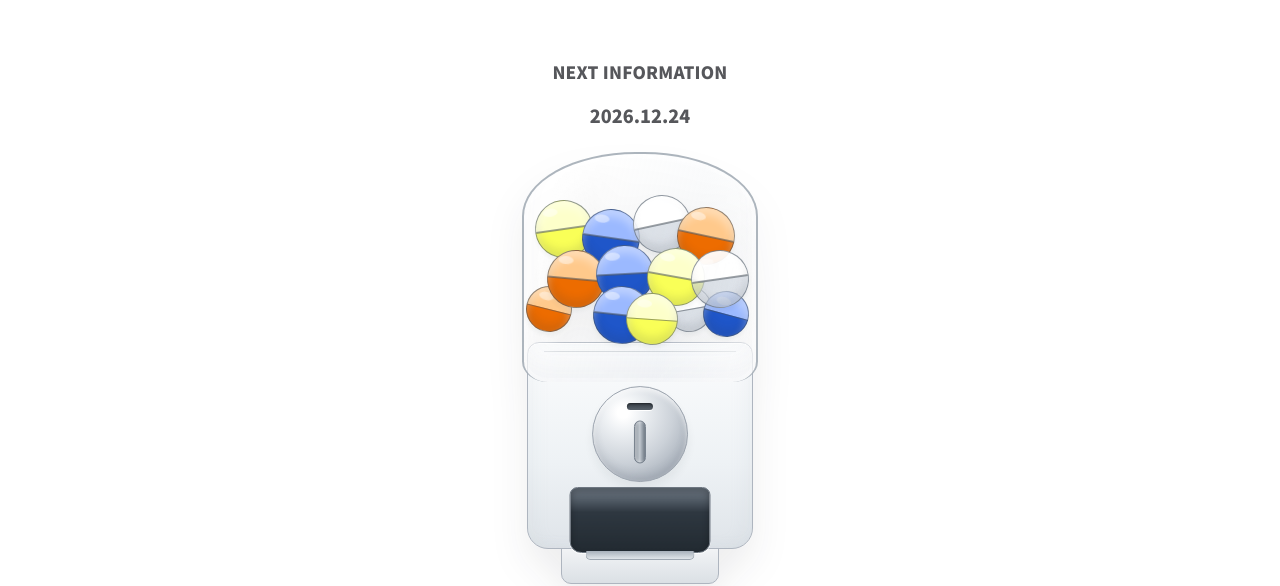
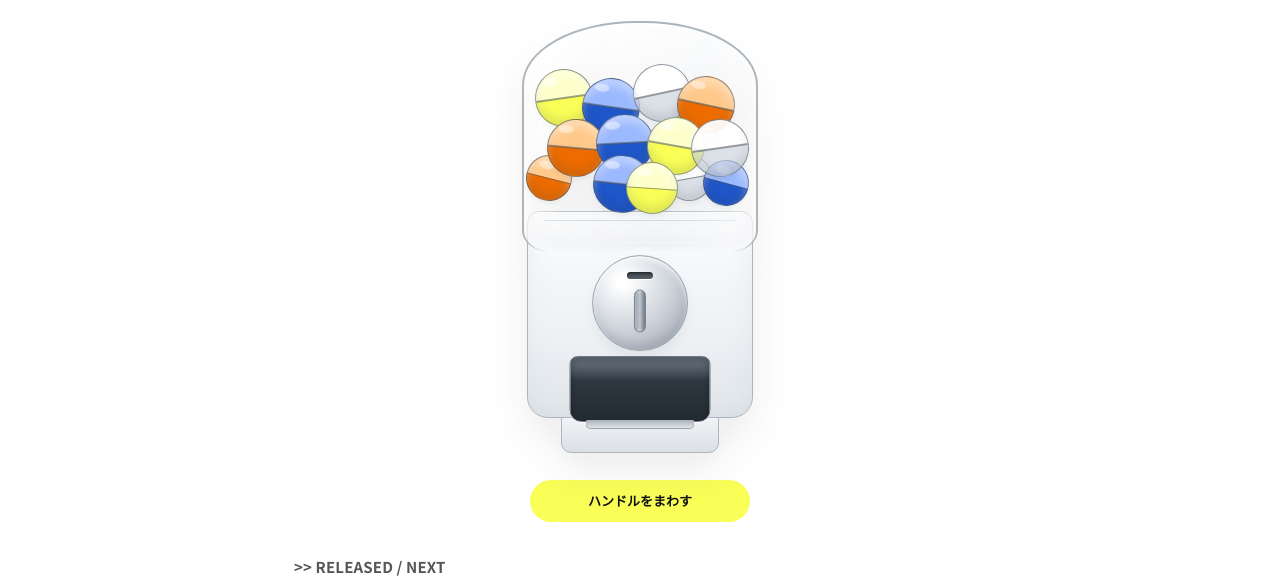
Before and after one commit to cyns2027/custom-your-narusasu, a plain HTML site: page index.html in a window 1280 px wide. Shown: the part 192-778 px from the top of the page. Drawn offline with Linux system fonts and the light colour scheme.

Commit message:
Update index.html

```diff
--- a/index.html
+++ b/index.html
@@ -24,11 +24,6 @@
   </div>
 
   <p class="tagline">好きなナルサスを、好きなかたちで、好きなだけ！</p>
-
-  <section class="next" aria-live="polite" aria-label="Next information release">
-    <p class="next__label" id="nextLabel">NEXT INFORMATION</p>
-    <p class="next__date" id="nextDate">—</p>
-  </section>
 
   <section class="machine-zone" aria-label="Information gacha">
     <div class="machine" id="machine">
```
